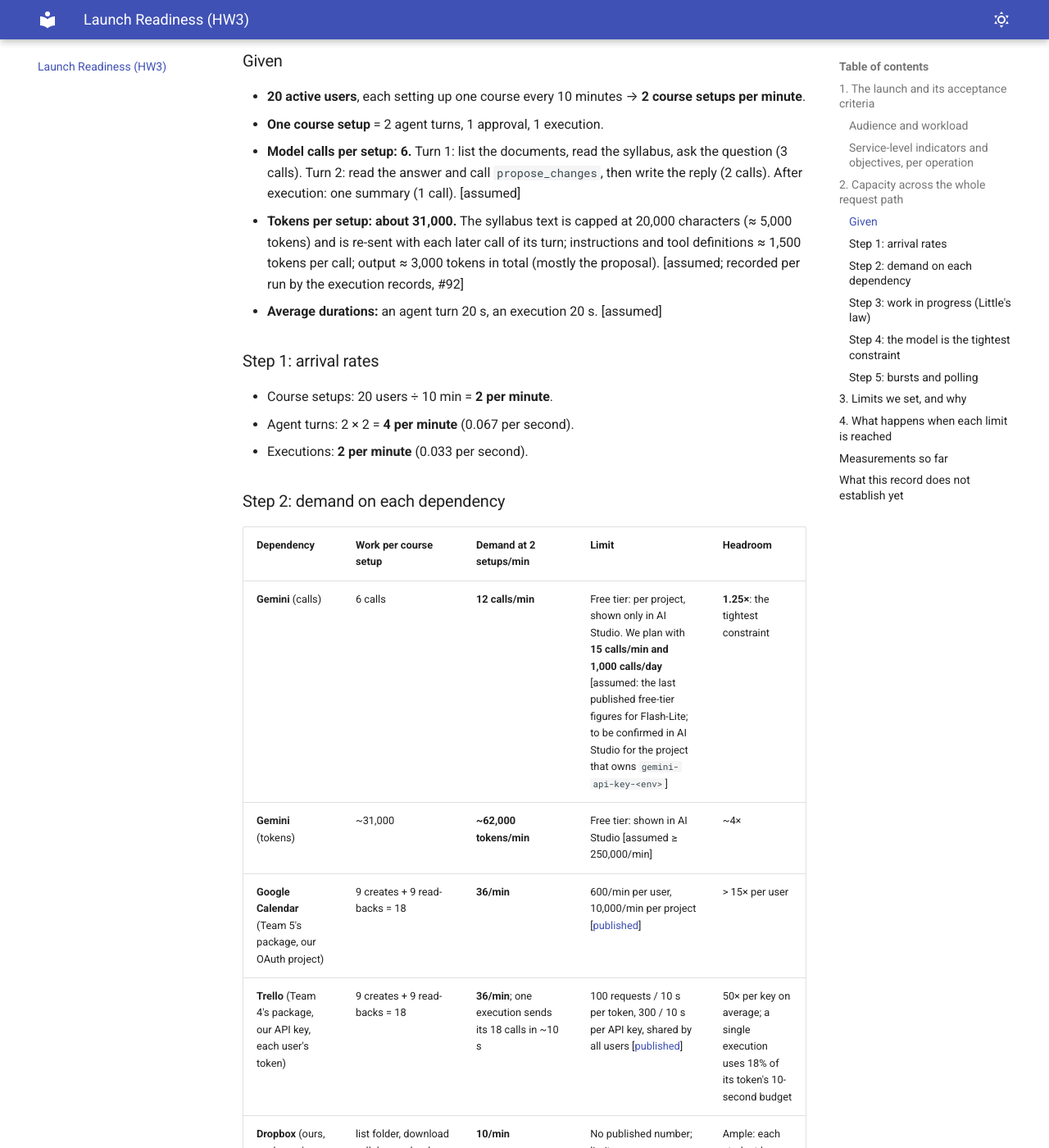
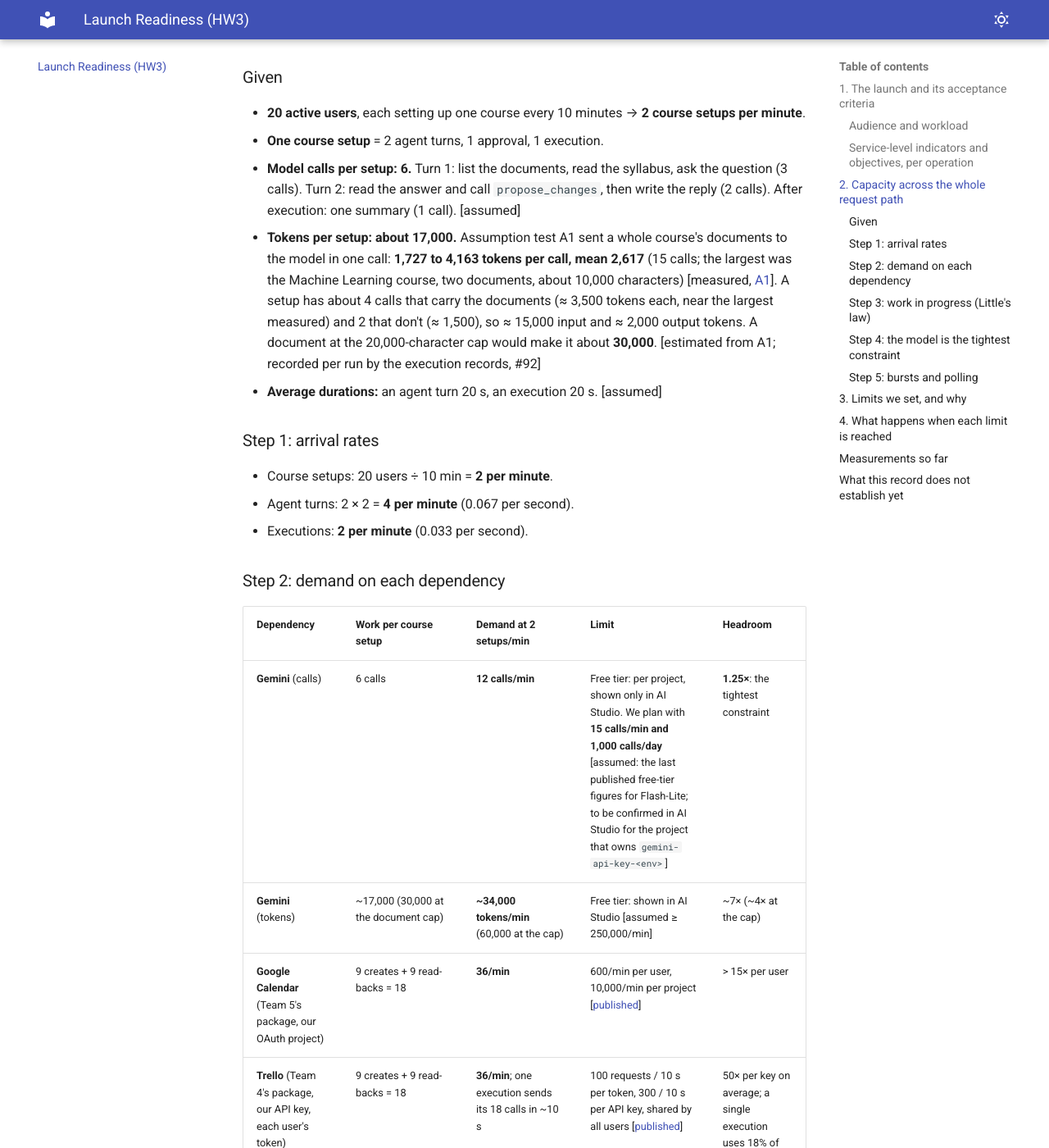
Before and after one commit to Shreyas191/OSPSD-Team-3, an MkDocs documentation site: the page built from docs/readiness.md, in a window 1280 px wide and 1400 px high, scrolled down 3129 px. Shown: the whole window at 82% size. Built offline with MkDocs 1.6.1 and Material for MkDocs 9.7.7, drawn with Linux system fonts in a browser that asks for light colours; some of the changed text lies outside the part shown.

Commit message:
docs: use A1's measured tokens and latency in the readiness record
Assumption test A1 measured 1,727-4,163 tokens per call (mean 2,617)
and a 1.33 s median call. Revise a course setup from ~31,000 to
~17,000 tokens (30,000 at the document cap), the token demand, the
paid-tier cost, and the first-progress basis, and add A1 to the
measurements table.

```diff
--- a/docs/readiness.md
+++ b/docs/readiness.md
@@ -33,7 +33,7 @@ Each operation is reported on its own, so fast page loads can't hide slow agent
 | Operation | SLI | SLO (launch week) | Why this target |
 |---|---|---|---|
 | **Ordinary API requests** (course list, course plan, proposal view, connection status, progress polls) | Latency of answered requests | p95 ≤ **500 ms**, p99 ≤ **1.5 s**, warm instances; cold starts counted and reported separately | HW2's warm p95 for a Dropbox-backed read was 397 ms [measured]; these reads mostly hit Postgres, so 500 ms leaves headroom. Cold starts are 3–7 s [measured] and would dominate p99 at our traffic, so they are counted, not hidden |
-| **Time to first useful progress** (an agent turn shows its first step, e.g. "Reading CS-GY 6083 syllabus.pdf") | Time from sending the message to the first progress update | p95 ≤ **5 s** | One model call (~1–3 s [assumed]) plus one tool call (~0.5 s [measured] for Dropbox). A cold agent instance adds ~4.3 s [measured], which this target allows once |
+| **Time to first useful progress** (an agent turn shows its first step, e.g. "Reading CS-GY 6083 syllabus.pdf") | Time from sending the message to the first progress update | p95 ≤ **5 s** | One model call (median 1.33 s, slowest 8.92 s over 15 calls [measured, A1]) plus one tool call (~0.5 s [measured] for Dropbox). A cold agent instance adds ~4.3 s [measured], which this target allows once |
 | **Full agent turn** (S1 extraction to a stored proposal) | Time from message to the turn ending (proposal, question or stop) | p95 ≤ **45 s**; every turn ends by **60 s** (the loop's hard limit, `MAX_SECONDS`) | The handout's example target; 3 model calls plus the document read fit well inside it. Turns that hit a limit are counted as failed, not dropped |
 | **Execute an approved proposal** (19 writes, each read back) | Time from approve to every change having an outcome | p95 ≤ **30 s** | 38 sequential provider calls at ~0.5 s each is ~19 s [assumed from the measured Dropbox round trip; Trello and Calendar measured in #111] |
 | **Unexpected errors** | Unexpected `5xx` and timeouts ÷ eligible requests, per operation | < **1%** | Same target as HW2. Deliberate rejections (`429` over a cap, `503 service_busy`) are reported separately, with how many user tasks they stopped |
@@ -52,7 +52,7 @@ Worked like the handout's example. First the average load, then each dependency
 - **20 active users**, each setting up one course every 10 minutes → **2 course setups per minute**.
 - **One course setup** = 2 agent turns, 1 approval, 1 execution.
 - **Model calls per setup: 6.** Turn 1: list the documents, read the syllabus, ask the question (3 calls). Turn 2: read the answer and call `propose_changes`, then write the reply (2 calls). After execution: one summary (1 call). [assumed]
-- **Tokens per setup: about 31,000.** The syllabus text is capped at 20,000 characters (≈ 5,000 tokens) and is re-sent with each later call of its turn; instructions and tool definitions ≈ 1,500 tokens per call; output ≈ 3,000 tokens in total (mostly the proposal). [assumed; recorded per run by the execution records, #92]
+- **Tokens per setup: about 17,000.** Assumption test A1 sent a whole course's documents to the model in one call: **1,727 to 4,163 tokens per call, mean 2,617** (15 calls; the largest was the Machine Learning course, two documents, about 10,000 characters) [measured, [A1](https://github.com/Shreyas191/OSPSD-Team-3/pull/118)]. A setup has about 4 calls that carry the documents (≈ 3,500 tokens each, near the largest measured) and 2 that don't (≈ 1,500), so ≈ 15,000 input and ≈ 2,000 output tokens. A document at the 20,000-character cap would make it about **30,000**. [estimated from A1; recorded per run by the execution records, #92]
 - **Average durations:** an agent turn 20 s, an execution 20 s. [assumed]
 
 ### Step 1: arrival rates
@@ -66,7 +66,7 @@ Worked like the handout's example. First the average load, then each dependency
 | Dependency | Work per course setup | Demand at 2 setups/min | Limit | Headroom |
 |---|---|---|---|---|
 | **Gemini** (calls) | 6 calls | **12 calls/min** | Free tier: per project, shown only in AI Studio. We plan with **15 calls/min and 1,000 calls/day** [assumed: the last published free-tier figures for Flash-Lite; to be confirmed in AI Studio for the project that owns `gemini-api-key-<env>`] | **1.25×**: the tightest constraint |
-| **Gemini** (tokens) | ~31,000 | **~62,000 tokens/min** | Free tier: shown in AI Studio [assumed ≥ 250,000/min] | ~4× |
+| **Gemini** (tokens) | ~17,000 (30,000 at the document cap) | **~34,000 tokens/min** (60,000 at the cap) | Free tier: shown in AI Studio [assumed ≥ 250,000/min] | ~7× (~4× at the cap) |
 | **Google Calendar** (Team 5's package, our OAuth project) | 9 creates + 9 read-backs = 18 | **36/min** | 600/min per user, 10,000/min per project [[published](https://developers.google.com/workspace/calendar/api/guides/quota)] | > 15× per user |
 | **Trello** (Team 4's package, our API key, each user's token) | 9 creates + 9 read-backs = 18 | **36/min**; one execution sends its 18 calls in ~10 s | 100 requests / 10 s per token, 300 / 10 s per API key, shared by all users [[published](https://developer.atlassian.com/cloud/trello/guides/rest-api/rate-limits/)] | 50× per key on average; a single execution uses 18% of its token's 10-second budget |
 | **Dropbox** (ours, each user's token) | list folder, download syllabus, upload reference document, read it back, plus the syllabus upload ≈ 5 | **10/min** | No published number; limits are per user per app, signalled by `429`/`RateLimitError` ([runbook](runbook.md#dropbox-rate-limits-us-503-provider_unavailable-in-bursts)). In HW2, 64 simultaneous requests were not rate-limited [measured, [overload protection](overload-protection.md)] | Ample: each student has their own Dropbox |
@@ -89,7 +89,7 @@ On the free tier, 15 calls/min ÷ 6 calls per setup = **2.5 setups per minute**,
 
 The daily allowance is tighter still: 1,000 calls ÷ 6 = **166 course setups per day across all users**. 40 users setting up 3 courses each on the busiest day is 120 setups (720 calls), which fits, but only just, and only if test runs and evaluations don't draw on the same project's allowance.
 
-Cost on a paid tier, for comparison: ~28,000 input and ~3,000 output tokens per setup. At Flash-Lite's list price as last published (about $0.10 per million input and $0.40 per million output tokens [assumed; check the [pricing page](https://ai.google.dev/gemini-api/docs/pricing)]), that is **about $0.004 per course setup**, or roughly **$0.50 for the busiest day**. Paid-tier rate limits are much higher, so this decides open question **Q4** in favour of the paid tier for launch week: the free tier's call limit, not money, is what would turn students away. Prompts on the paid tier are also not used to improve Google's products, which removes the disclosure DESIGN.md currently needs.
+Cost on a paid tier, for comparison: ~15,000 input and ~2,000 output tokens per setup (A1). At Flash-Lite's list price as last published (about $0.10 per million input and $0.40 per million output tokens [assumed; check the [pricing page](https://ai.google.dev/gemini-api/docs/pricing)]), that is **about $0.002 per course setup**, or roughly **$0.30 for the busiest day**. Paid-tier rate limits are much higher, so this decides open question **Q4** in favour of the paid tier for launch week: the free tier's call limit, not money, is what would turn students away. Prompts on the paid tier are also not used to improve Google's products, which removes the disclosure DESIGN.md currently needs.
 
 ### Step 5: bursts and polling
 
@@ -118,7 +118,7 @@ Each implementation limit is tied to the calculation, measurement or assumption
 | Model calls per user per day | **40** (≈ 6 course setups) | 1,000 calls/day ÷ 25 heavy users, keeping test and evaluation runs out of the shared allowance | Agent service, from the database | #102 |
 | Executions at once, per user | **1**; a second approve-and-execute waits for the first | One user's 18 Trello calls per execution against 100 per 10 s per token; avoids interleaved partial failures | API service | #90 |
 | Execution and the request slot | Execution answers `202` with a progress URL and runs in fixed code, polled by the interface, so 20 approvals can't hold the API's 20 slots | Step 5, API concurrency | API service | #90 |
-| Syllabus text per read | **20,000 characters** | ≈ 5,000 tokens; keeps a setup near 31,000 tokens | API service (`read_document`) | #88 |
+| Syllabus text per read | **20,000 characters** | ≈ 6,500 tokens at the cap; keeps a setup at or below about 30,000 tokens (≈ 17,000 for the syllabi in A1) | API service (`read_document`) | #88 |
 | Upload size | **10 MB** per document | A syllabus PDF is well under 1 MB [assumed]; bounds memory on a 512 MiB instance | API service | #88 |
 | API requests in flight | **10 per instance**, 2 instances (unchanged from HW2) | 12 requests/s peak × 0.15 s ≈ 2 in flight, with execution off the request path | API service, `infra/variables.tf` | — |
 
@@ -143,13 +143,14 @@ Each implementation limit is tied to the calculation, measurement or assumption
 | Nov 26, 20:47 | `GET /health` on the agent service, from a laptop (includes the network) | test (`course-agent-test`) | first request **4.35 s** (cold start); the next 10: 0.12–0.19 s | 11 requests |
 | Nov 26, 20:47 | `GET /health` on the API service, from a laptop | test | 0.10–0.19 s (already warm) | 11 requests |
 | Nov 26, 20:48 | `GET /health/provider` (one Dropbox round trip through the API), from a laptop | test | 0.46–0.69 s, median 0.51 s | 11 requests |
+| Nov 26 | One Gemini call reading a whole course's documents (`gemini-3.5-flash-lite`, free tier), [assumption test A1](https://github.com/Shreyas191/OSPSD-Team-3/pull/118) | laptop → Gemini API | 1,727–4,163 tokens per call (mean 2,617); 0.95–8.92 s, median 1.33 s | 15 calls, 5 courses |
 
 These are small samples from one place. They set the starting assumptions above; they don't establish the SLOs.
 
 ## What this record does not establish yet
 
 - **Gemini's real limits for our key's project.** The numbers above are assumptions until someone with access to that project reads them in AI Studio (owner: Shreyas, who created the key; by Nov 28).
-- **Model latency and tokens per turn.** These are assumed until the agent loop records them (#92) and the S1 evaluation runs five times (#103).
+- **Model latency and tokens per turn.** A1 measured single extraction calls (above). A full turn, with its tool calls and growing context, is still estimated until the agent loop records it (#92) and the S1 evaluation runs five times (#103).
 - **Trello and Calendar write latency** through Teams 4's and 5's packages. Measured in the load test (#111).
 - **Whether the SLOs hold under load.** That is the load test (#111), which runs the workload in section 1 and links its report here.
 
```
